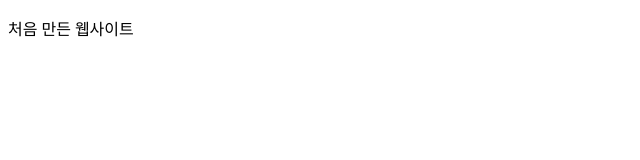
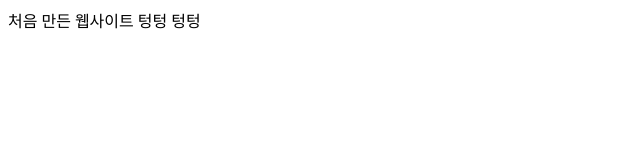
Before and after one commit to Bonghyunjoon/Bonghyunjoon.github.io, a plain HTML site: page index.html in a window 1280 px wide. Shown: the whole page, without its empty margins (0-640 px from the left). Drawn offline with Linux system fonts and the light colour scheme.

Commit message:
추
추가

```diff
--- a/index.html
+++ b/index.html
@@ -9,9 +9,12 @@
 
   <body>
 
-    <p>
+    <p1>
        처음 만든 웹사이트
-    </p>
+    </p1>
+
+    <p2>
+    	텅텅 텅텅
 
   </body>
 
```
